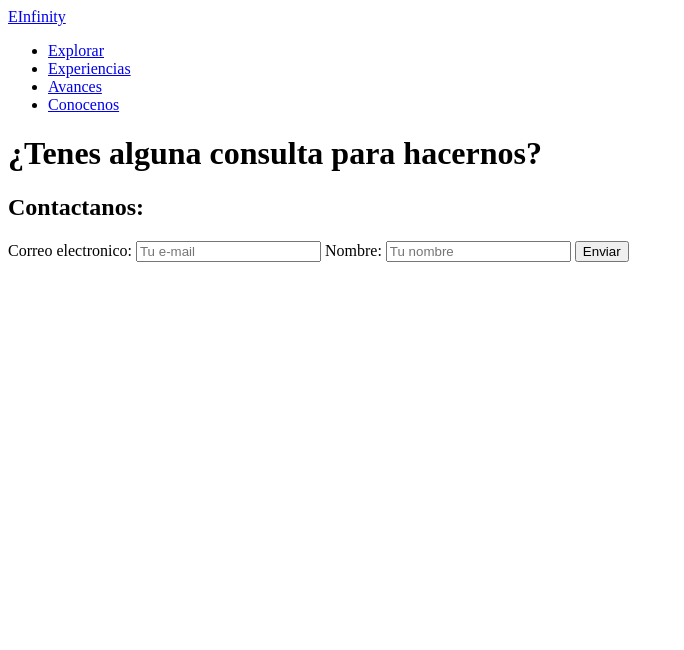
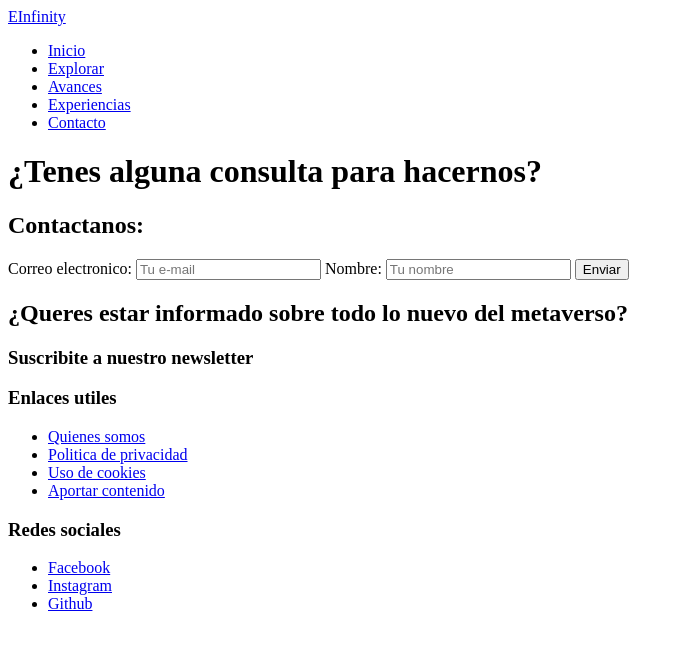
Before and after one commit to 44114272/DiplomaturaNumen, a plain HTML site: page pages/contacto.html in a window 1280 px wide. Shown: the whole page, without its empty margins (0-684 px from the left). Drawn offline with Linux system fonts and the light colour scheme.

Commit message:
Tarea clase 2

```diff
--- a/pages/contact.html
+++ b/pages/contacto.html
@@ -9,14 +9,13 @@
 <body>
     <header>
         <nav>
-            <!-- Logo -->
             <a href="../index.html">EInfinity</a>
-            <!-- Enlaces -->
             <ul>
-                <li><a href="contact.html">Explorar</a></li>
-                <li><a href="#">Experiencias</a></li>
-                <li><a href="#">Avances</a></li>
-                <li><a href="#">Conocenos</a></li>
+                <li><a href="../index.html">Inicio</a></li>
+                <li><a href="../index.html#explorar">Explorar</a></li>
+                <li><a href="../index.html#avances">Avances</a></li>
+                <li><a href="../index.html#experiencias">Experiencias</a></li>
+                <li><a href="contacto.html">Contacto</a></li>
             </ul>
         </nav>
 
@@ -44,5 +43,23 @@
             <button type="submit">Enviar</button>
         </form>
     </main>
+
+    <footer>
+        <h2>¿Queres estar informado sobre todo lo nuevo del metaverso?</h2>
+        <h3>Suscribite a nuestro newsletter</h3>
+        <h3>Enlaces utiles</h3>
+        <ul>
+            <li><a href="#">Quienes somos</a></li>
+            <li><a href="#">Politica de privacidad</a></li>
+            <li><a href="#">Uso de cookies</a></li>
+            <li><a href="#">Aportar contenido</a></li>
+        </ul>
+        <h3>Redes sociales</h3>
+        <ul>
+            <li><a href="#">Facebook</a></li>
+            <li><a href="#">Instagram</a></li>
+            <li><a href="#">Github</a></li>
+        </ul>
+    </footer>
 </body>
 </html>
```
Also changed, not shown: index.html (+12 -17 lines).
